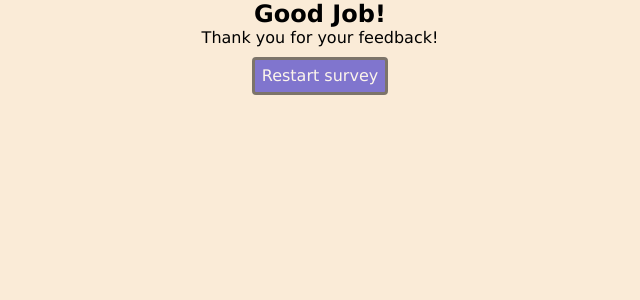
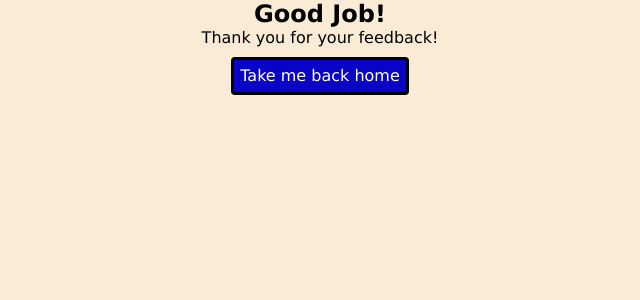
Before and after one commit to eddieaviles357/flask-survey-2, a Flask app: template templates/finished.html in a window 1280 px wide. Shown: the top 300 px of the page, without its empty margins (320-960 px from the left). Run offline with Flask 2, Linux system fonts and the light colour scheme; the template is opened without the code that fills it, so the values that code supplies are empty.

Commit message:
allowed user to go to home page after completing survey

```diff
--- a/templates/finished.html
+++ b/templates/finished.html
@@ -5,5 +5,5 @@
 {% block content %}
     <h2>Good Job!</h2>
     <p>Thank you for your feedback!</p>
-    <a class="btn disable" href="/">Restart survey</a>
+    <a class="btn" href="/">Take me back home</a>
 {% endblock %}
```
